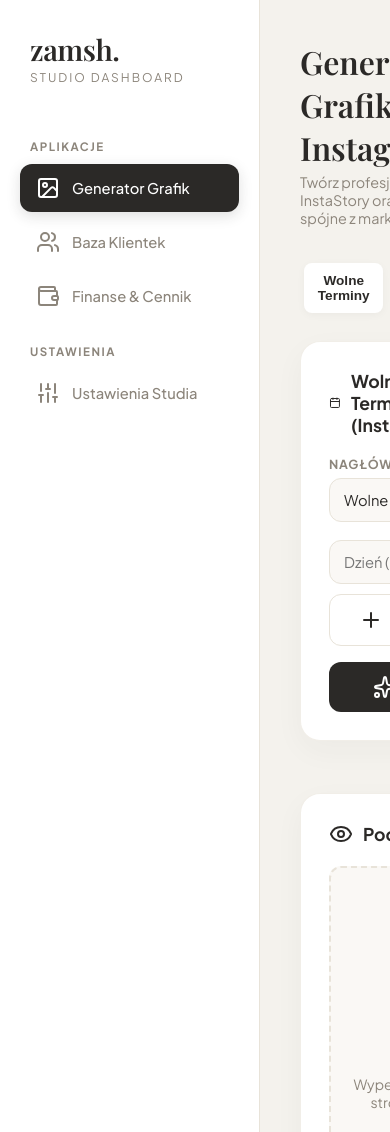
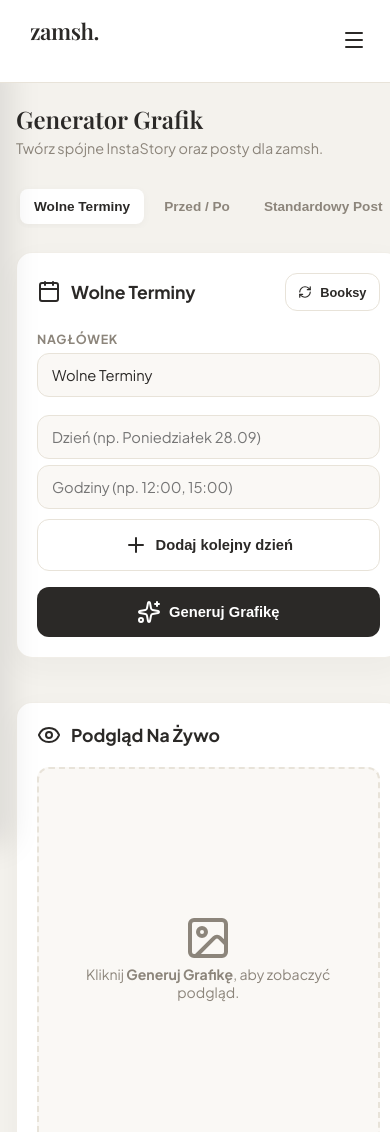
Before and after one commit to mthanczar-cmd/zamsh, a website: page index.html in a window 390 px wide. Shown: the top 1132 px of the page. Drawn offline with nearby package versions, Linux system fonts and the light colour scheme; a web font is replaced by a local one.

Commit message:
Front End dla Tel

```diff
--- a/index.html
+++ b/index.html
@@ -2,7 +2,7 @@
 <html lang="pl">
 <head>
   <meta charset="UTF-8">
-  <meta name="viewport" content="width=device-width, initial-scale=1.0">
+  <meta name="viewport" content="width=device-width, initial-scale=1.0, maximum-scale=1.0, user-scalable=no">
   <title>zamsh. studio — Dashboard</title>
   <!-- Google Fonts & Lucide Icons -->
   <link rel="preconnect" href="https://fonts.googleapis.com">
@@ -37,7 +37,7 @@
       overflow-x: hidden;
     }
 
-    /* --- SIDEBAR --- */
+    /* --- SIDEBAR (DESKTOP) --- */
     aside {
       width: 260px;
       background: var(--sidebar-bg);
@@ -46,10 +46,12 @@
       flex-direction: column;
       border-right: 1px solid var(--border);
       flex-shrink: 0;
+      transition: transform 0.3s ease;
+      z-index: 100;
     }
 
     .brand {
-      padding: 0 10px 30px 10px;
+      padding: 0 10px 20px 10px;
     }
 
     .brand h1 {
@@ -107,7 +109,7 @@
       text-transform: uppercase;
       letter-spacing: 1.5px;
       color: var(--text-muted);
-      margin: 24px 10px 10px 10px;
+      margin: 20px 10px 8px 10px;
       font-weight: 700;
     }
 
@@ -143,13 +145,14 @@
       padding: 40px;
       overflow-y: auto;
       max-width: 1400px;
+      width: 100%;
     }
 
     .top-header {
       display: flex;
       justify-content: space-between;
       align-items: center;
-      margin-bottom: 32px;
+      margin-bottom: 28px;
     }
 
     .top-header h2 {
@@ -174,10 +177,6 @@
       gap: 28px;
     }
 
-    @media (max-width: 1100px) {
-      .dashboard-grid { grid-template-columns: 1fr; }
-    }
-
     .card {
       background: var(--card-bg);
       border-radius: var(--radius-lg);
@@ -192,6 +191,8 @@
       align-items: center;
       justify-content: space-between;
       margin-bottom: 20px;
+      gap: 10px;
+      flex-wrap: wrap;
     }
 
     .card-title {
@@ -283,7 +284,7 @@
 
     .preview-box {
       width: 100%;
-      min-height: 420px;
+      min-height: 380px;
       background: #faf8f5;
       border: 2px dashed var(--border);
       border-radius: var(--radius-md);
@@ -325,16 +326,17 @@
     /* --- TABS SYSTEM --- */
     .type-selector {
       display: flex;
-      gap: 8px;
+      gap: 6px;
       background: var(--bg-main);
       padding: 4px;
       border-radius: var(--radius-md);
       margin-bottom: 24px;
+      overflow-x: auto;
     }
 
     .type-btn {
       flex: 1;
-      padding: 10px;
+      padding: 10px 14px;
       border: none;
       background: transparent;
       font-size: 0.85rem;
@@ -342,6 +344,7 @@
       color: var(--text-muted);
       border-radius: var(--radius-sm);
       cursor: pointer;
+      white-space: nowrap;
       transition: all 0.2s;
     }
 
@@ -350,13 +353,101 @@
       color: var(--text-main);
       box-shadow: 0 2px 8px rgba(0,0,0,0.04);
     }
+
+    /* --- MOBILE NAVIGATION BAR --- */
+    .mobile-header {
+      display: none;
+      background: var(--sidebar-bg);
+      padding: 16px 20px;
+      border-bottom: 1px solid var(--border);
+      align-items: center;
+      justify-content: space-between;
+      position: sticky;
+      top: 0;
+      z-index: 101;
+    }
+
+    .mobile-header .brand h1 {
+      font-size: 1.4rem;
+    }
+
+    .mobile-menu-btn {
+      background: transparent;
+      border: none;
+      color: var(--text-main);
+      cursor: pointer;
+      padding: 4px;
+    }
+
+    /* RESPONSIVE MEDIA QUERIES (TELEFONY I TABLETY) */
+    @media (max-width: 900px) {
+      body {
+        flex-direction: column;
+      }
+
+      .mobile-header {
+        display: flex;
+      }
+
+      aside {
+        position: fixed;
+        top: 60px;
+        left: 0;
+        bottom: 0;
+        width: 280px;
+        transform: translateX(-100%);
+        box-shadow: 10px 0 30px rgba(0,0,0,0.1);
+      }
+
+      aside.open {
+        transform: translateX(0);
+      }
+
+      main {
+        padding: 20px 16px;
+      }
+
+      .top-header h2 {
+        font-size: 1.5rem;
+      }
+
+      .dashboard-grid {
+        grid-template-columns: 1fr;
+        gap: 20px;
+      }
+
+      .preview-sticky {
+        position: relative;
+        top: 0;
+      }
+
+      .card {
+        padding: 20px;
+        border-radius: 16px;
+      }
+
+      .slot-row {
+        flex-direction: column;
+        gap: 6px;
+      }
+    }
   </style>
 </head>
 <body>
 
+  <!-- NAGŁÓWEK DLA TELEFONÓW -->
+  <header class="mobile-header">
+    <div class="brand">
+      <h1>zamsh.</h1>
+    </div>
+    <button class="mobile-menu-btn" onclick="toggleMobileSidebar()">
+      <i data-lucide="menu" id="menuIcon"></i>
+    </button>
+  </header>
+
   <!-- SIDEBAR NAWIGACYJNY -->
-  <aside>
-    <div class="brand">
+  <aside id="sidebar">
+    <div class="brand" style="display: var(--desktop-only, block);">
       <h1>zamsh.</h1>
       <span>studio dashboard</span>
     </div>
@@ -409,8 +500,8 @@
     <div id="graphics-tab" class="tab-content active">
       <div class="top-header">
         <div>
-          <h2>Generator Grafik Instagram</h2>
-          <p>Twórz profesjonalne InstaStory oraz posty spójne z marką zamsh.</p>
+          <h2>Generator Grafik</h2>
+          <p>Twórz spójne InstaStory oraz posty dla zamsh.</p>
         </div>
       </div>
 
@@ -427,9 +518,9 @@
           <!-- FORMULARZ 1: WOLNE TERMINY -->
           <div id="form-schedule" class="card">
             <div class="card-header">
-              <div class="card-title"><i data-lucide="calendar"></i> Wolne Terminy (InstaStory)</div>
+              <div class="card-title"><i data-lucide="calendar"></i> Wolne Terminy</div>
               <button class="btn btn-secondary" style="width: auto; padding: 6px 12px; font-size: 0.8rem;" onclick="fetchBooksy()">
-                <i data-lucide="refresh-cw" style="width: 14px;"></i> Pobierz z Booksy
+                <i data-lucide="refresh-cw" style="width: 14px;"></i> Booksy
               </button>
             </div>
 
@@ -457,7 +548,7 @@
           <!-- FORMULARZ 2: PRZED I PO -->
           <div id="form-beforeAfter" class="card" style="display: none;">
             <div class="card-header">
-              <div class="card-title"><i data-lucide="columns"></i> Post / Relacja Przed i Po</div>
+              <div class="card-title"><i data-lucide="columns"></i> Zdjęcia Przed i Po</div>
             </div>
 
             <div class="form-group">
@@ -492,7 +583,7 @@
           <!-- FORMULARZ 3: POST STANDARDOWY -->
           <div id="form-post" class="card" style="display: none;">
             <div class="card-header">
-              <div class="card-title"><i data-lucide="layout"></i> Post Informacyjny (Kwadrat)</div>
+              <div class="card-title"><i data-lucide="layout"></i> Post Informacyjny</div>
             </div>
 
             <div class="form-group">
@@ -522,7 +613,7 @@
             <div class="preview-box">
               <div id="previewPlaceholder" class="preview-placeholder">
                 <i data-lucide="image" style="width: 48px; height: 48px;"></i>
-                <p>Wypełnij formularz po lewej stronie i kliknij <strong>Generuj Grafikę</strong>.</p>
+                <p>Kliknij <strong>Generuj Grafikę</strong>, aby zobaczyć podgląd.</p>
               </div>
               <img id="resultImage" alt="Wygenerowana Grafika">
             </div>
@@ -539,29 +630,29 @@
       </div>
     </div>
 
-    <!-- ZAKŁADKA 2: BAZA KLIENTEK (MOCKUP NA PRZYSZŁOŚĆ) -->
+    <!-- ZAKŁADKA 2: BAZA KLIENTEK -->
     <div id="clients-tab" class="tab-content">
       <div class="top-header">
         <div>
           <h2>Baza Klientek</h2>
-          <p>Moduł do zarządzania historią zabiegów i preferencjami klientek (Wbudowanie wkrótce).</p>
+          <p>Moduł do zarządzania kartotekami klientek.</p>
         </div>
       </div>
       <div class="card">
-        <p style="color: var(--text-muted);">Tutaj dodamy kartoteki klientek, historię wizyt i preferowane efekty (rzesy, brwi).</p>
+        <p style="color: var(--text-muted);">Kartoteki klientek oraz historia wizyt pojawią się tutaj niedługo.</p>
       </div>
     </div>
 
-    <!-- ZAKŁADKA 3: FINANSE (MOCKUP NA PRZYSZŁOŚĆ) -->
+    <!-- ZAKŁADKA 3: FINANSE -->
     <div id="finances-tab" class="tab-content">
       <div class="top-header">
         <div>
           <h2>Finanse & Cennik</h2>
-          <p>Podsumowanie przychodów i zarządzenie cennikiem usług.</p>
+          <p>Podsumowanie przychodów i zarządzenie cennikiem.</p>
         </div>
       </div>
       <div class="card">
-        <p style="color: var(--text-muted);">Moduł analityki przychodów z zabiegów jest w przygotowaniu.</p>
+        <p style="color: var(--text-muted);">Moduł analityki finansowej w przygotowaniu.</p>
       </div>
     </div>
 
@@ -570,19 +661,24 @@
       <div class="top-header">
         <div>
           <h2>Ustawienia Studia</h2>
-          <p>Konfiguracja integracji Booksy oraz szablonów zamsh.</p>
+          <p>Konfiguracja połączeń i szablonów.</p>
         </div>
       </div>
       <div class="card">
-        <p style="color: var(--text-muted);">Ustawienia połączeń z API Booksy i Instagramem.</p>
+        <p style="color: var(--text-muted);">Ustawienia połączenia z Booksy i Instagramem.</p>
       </div>
     </div>
 
   </main>
 
   <script>
-    // Inicjalizacja ikonek Lucide
     lucide.createIcons();
+
+    // Menu mobilne
+    function toggleMobileSidebar() {
+      const sidebar = document.getElementById('sidebar');
+      sidebar.classList.toggle('open');
+    }
 
     // Przełączanie zakładki głównej
     function switchTab(tabId, element) {
@@ -591,9 +687,12 @@
 
       document.getElementById(tabId + '-tab').classList.add('active');
       element.classList.add('active');
+
+      // Zamknij sidebar na telefonie po kliknięciu
+      document.getElementById('sidebar').classList.remove('open');
     }
 
-    // Przełączanie typów generatora wewnątrz zakładki grafik
+    // Przełączanie typów generatora
     function showGeneratorForm(type, btn) {
       document.querySelectorAll('.type-btn').forEach(b => b.classList.remove('active'));
       btn.classList.add('active');
@@ -603,7 +702,7 @@
       document.getElementById('form-post').style.display = type === 'post' ? 'block' : 'none';
     }
 
-    // Dynamiczne dodawanie wiersza terminu
+    // Dodawanie wiersza terminu
     function addSlotRow(day = '', hours = '') {
       const container = document.getElementById('slotsContainer');
       const row = document.createElement('div');
@@ -615,7 +714,7 @@
       container.appendChild(row);
     }
 
-    // Wyświetlanie wyniku
+    // Wyświetlanie wyniku i automatyczny przewijanie na telefonie
     async function showResult(response) {
       const status = document.getElementById('status');
       const img = document.getElementById('resultImage');
@@ -638,11 +737,16 @@
       downloadBtn.style.display = 'block';
 
       status.innerText = 'Grafika została wygenerowana!';
+
+      // Na telefonie przewiń płynnie do sekcji podglądu
+      if (window.innerWidth <= 900) {
+        document.querySelector('.preview-sticky').scrollIntoView({ behavior: 'smooth' });
+      }
     }
 
     // Pobieranie z Booksy
     async function fetchBooksy() {
-      document.getElementById('status').innerText = 'Pobieranie terminów z Booksy...';
+      document.getElementById('status').innerText = 'Pobieranie terminów...';
       try {
         const res = await fetch('/fetch-booksy');
         const data = await res.json();
```
